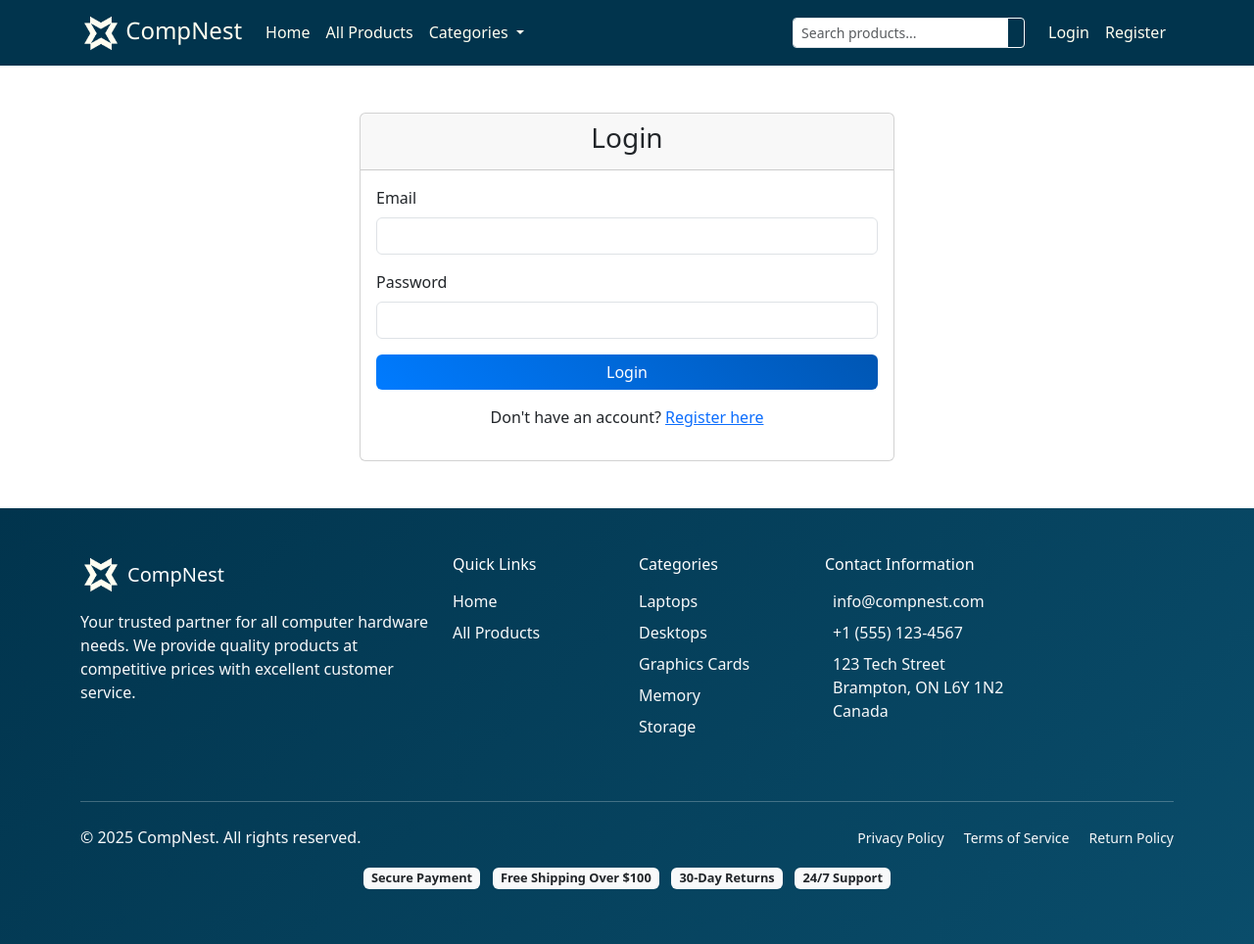
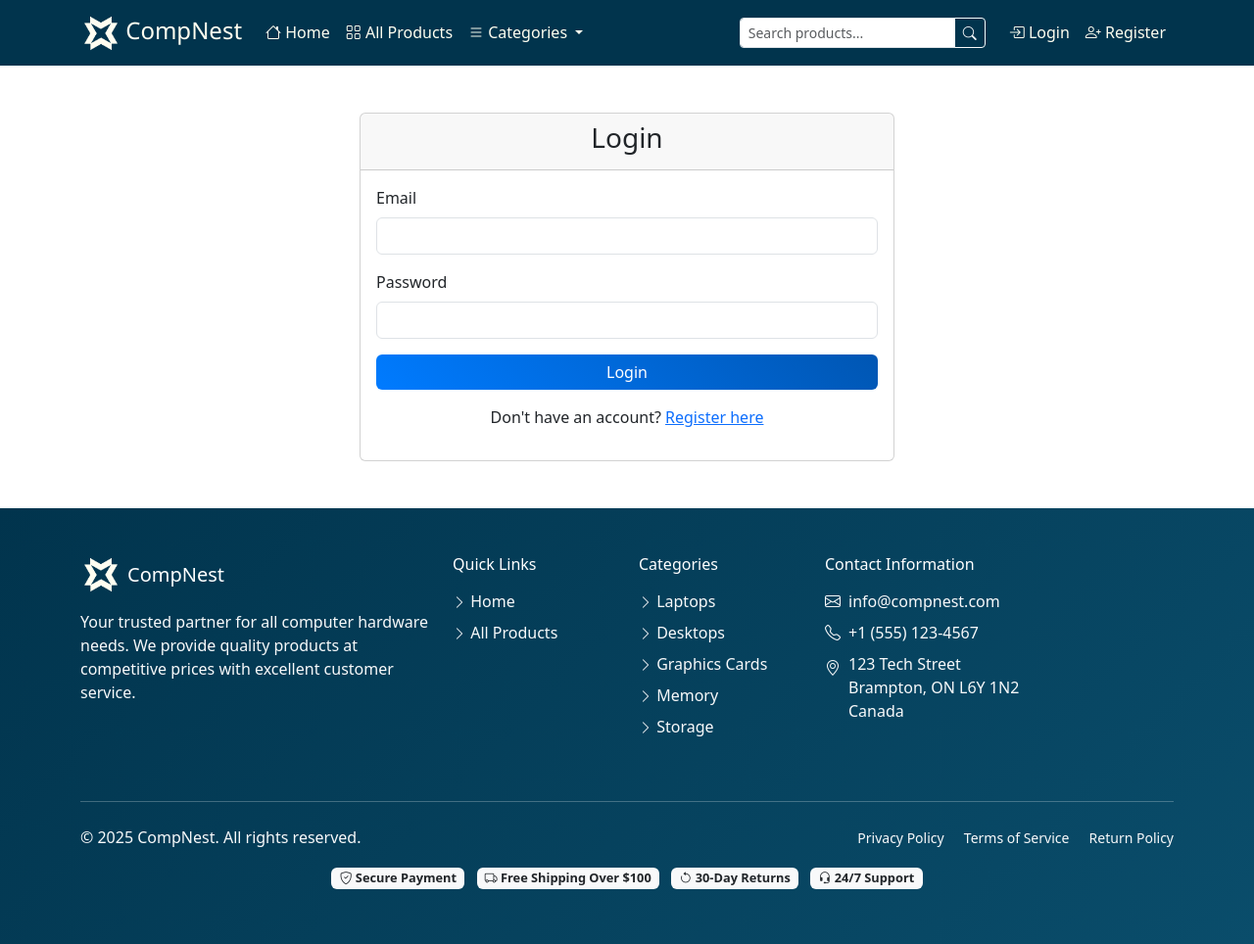
Before and after one commit to JayPatel-wd/CompNest, a PHP site: page /login.php in a window 1280 px wide. Shown: the whole page at 98% size. Run offline with PHP 8.4, Linux system fonts and the light colour scheme; some libraries are stand-ins or nearby versions.

Commit message:
login adjusted

```diff
--- a/login.php
+++ b/login.php
@@ -36,6 +36,7 @@ if ($_SERVER['REQUEST_METHOD'] == 'POST') {
     <meta name="viewport" content="width=device-width, initial-scale=1.0">
     <title>Login - Computer Store</title>
     <link href="./css/bootstrap.css" rel="stylesheet">
+     <link rel="stylesheet" href="https://cdn.jsdelivr.net/npm/bootstrap-icons@1.11.3/font/bootstrap-icons.min.css">
     <link href="./css/style.css" rel="stylesheet">
 </head>
 <body>
```
